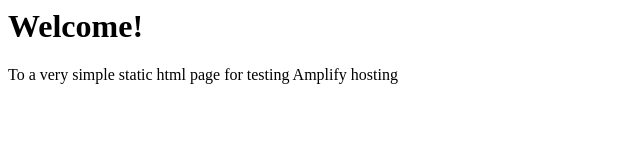
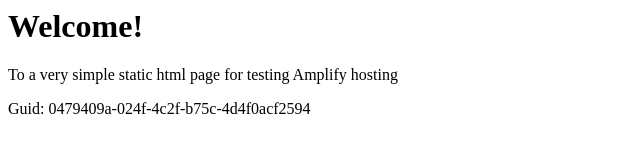
Before and after one commit to aws-aemilia-kix/Github-PR-Commit-Integration-Test-DoNotTouch-Gith-P5X5MO5I-v1-preprod-ap-northeast-3, a website: page src/index.html in a window 1280 px wide. Shown: the whole page, without its empty margins (0-640 px from the left). Drawn offline with Linux system fonts and the light colour scheme.

Commit message:
commit from integ tests

```diff
--- a/src/index.html
+++ b/src/index.html
@@ -1,3 +1,5 @@
+
+
 <html lang="en">
 
 <head>
@@ -10,6 +12,6 @@
 <body>
     <h1>Welcome!</h1>
     <p>To a very simple static html page for testing Amplify hosting</p>
-</body>
+    <p>Guid: 0479409a-024f-4c2f-b75c-4d4f0acf2594</p></body>
 
 </html>
```
